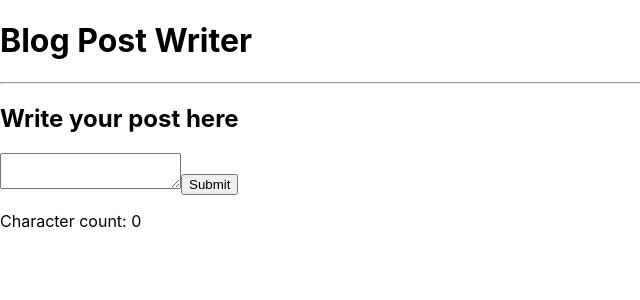
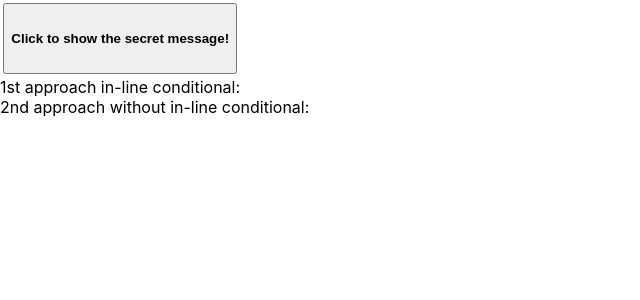
Before and after one commit to clarkngo/react-workshop, a React (Create React App) app: page / in a window 1280 px wide. Shown: the top 300 px of the page, without its empty margins (0-640 px from the left). Built offline with nearby package versions, Linux system fonts and the light colour scheme.

Commit message:
conditional

```diff
--- a/src/App.css
+++ b/src/App.css
@@ -40,3 +40,9 @@
 .error {
   color: red;
 }
+
+button {
+  margin: 0.25em;
+  height: 10ex;
+  font-weight: bold;
+}
--- a/src/App.js
+++ b/src/App.js
@@ -6,44 +6,35 @@ class App extends Component {
   constructor(props) {
     super(props);
     this.state = {
-      fieldLength: 0,
-    };
-    this.updateFieldLength = this.updateFieldLength.bind(this);
-  }
-
-  updateFieldLength = (event) => {
-    const fieldLength = event.target.value.length;
-    this.setState({ fieldLength });
-  }
-
-  validateTextLength = (event) => {
-    const text = event.target.value;
-    if (text.length < 100) {
-      console.log("character count must be 100 or more");
+      showSecret : false
     }
   }
 
-  displayForm() {
+  secretMessage() {
+    if (!this.state.showSecret) {
+      return;
+    }
     return (
-      <div>
-        <textarea onChange={this.updateFieldLength} onBlur={this.validateTextLength}></textarea>
-        <button onClick={this.submitForm}>Submit</button>
-        <p>Character count: {this.state.fieldLength}</p>
+      <div className='secret-message'>
+        I am the secret message!
       </div>
     );
   }
 
-  submitForm(event) {
-    event.preventDefault();
+  toggleSecretMessage() {
+    this.setState({
+      showSecret: !this.state.showSecret
+    });
   }
 
   render() {
     return (
       <div>
-        <h1>Blog Post Writer</h1>
-        <hr />
-        <h2>Write your post here</h2>
-        {this.displayForm()}
+        <button onClick={this.toggleSecretMessage.bind(this)}>Click to { this.state.showSecret ? "hide" : "show"} the secret message!</button>
+        <br/>
+        1st approach in-line conditional: { this.state.showSecret ? this.secretMessage() : null }
+        <br/>
+        2nd approach without in-line conditional: {this.secretMessage()}
       </div>
     );
   }
```
